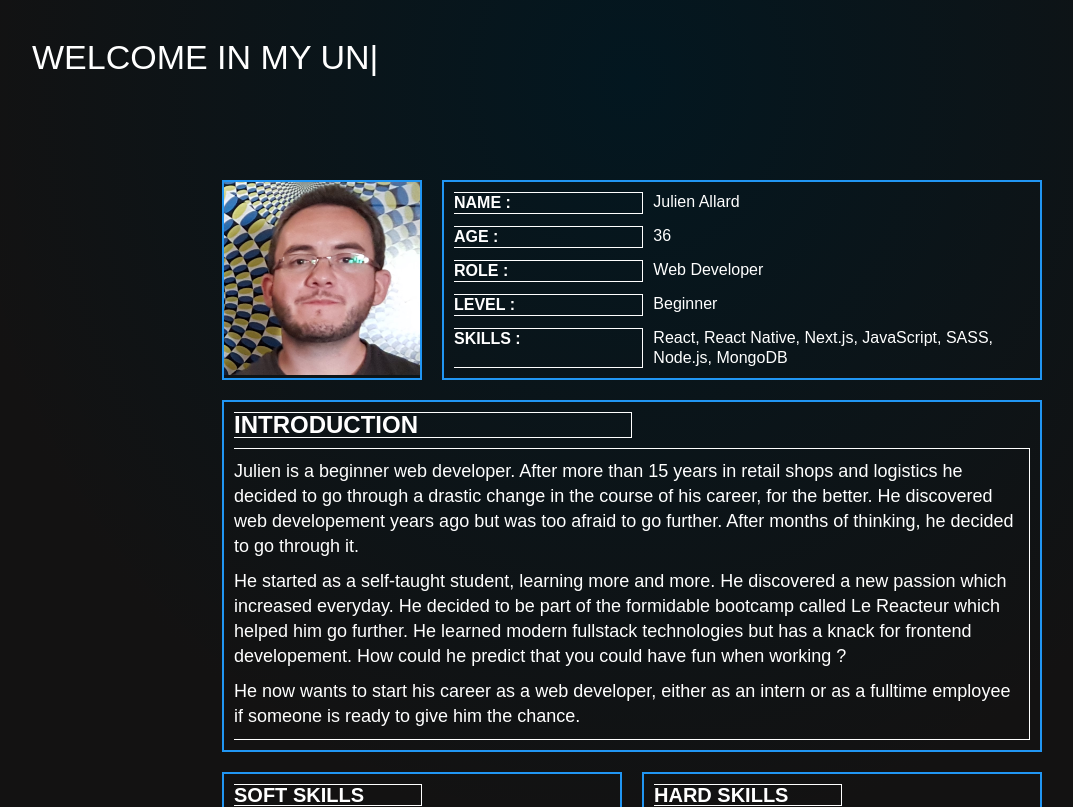
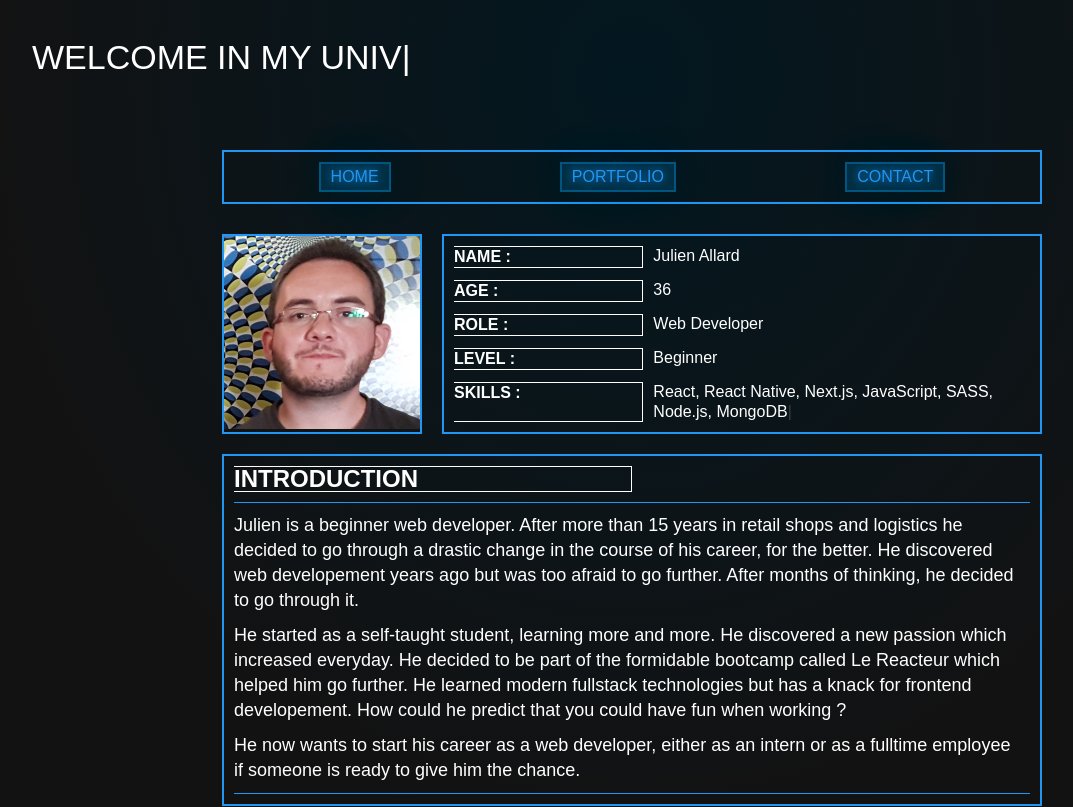
Before and after one commit to Julien-Allard/next-my-portfolio, a Next.js app: page / in a window 1280 px wide. Shown: the top 807 px of the page, without its empty margins (8-1081 px from the left). Built offline with nearby package versions, Linux system fonts and the light colour scheme.

Commit message:
Feat: navbar and animations

```diff
--- a/components/Navbar.js
+++ b/components/Navbar.js
@@ -1,5 +1,21 @@
-import React from "react";
+import Link from "next/link";
+import "./Navbar.module.scss";
+import styles from "./Navbar.module.scss";
 
 export default function Navbar() {
-  return <div>Navbar</div>;
+  return (
+    <div className={styles.container}>
+      <nav>
+        <Link href="/">
+          <a>HOME</a>
+        </Link>
+        <Link href="/portfolio">
+          <a>PORTFOLIO</a>
+        </Link>
+        <Link href="/contact">
+          <a>CONTACT</a>
+        </Link>
+      </nav>
+    </div>
+  );
 }
--- /dev/null
+++ b/components/Navbar.module.scss
@@ -0,0 +1,26 @@
+.container {
+  max-width: 820px;
+  margin: 0 auto;
+  border: 2px solid #2196f3;
+  padding: 10px;
+
+  nav {
+    display: flex;
+    justify-content: space-around;
+
+    a {
+      text-decoration: none;
+      cursor: pointer;
+      border: 2px solid #07547d;
+      background-color: #072d40;
+      color: #2196f3;
+      text-shadow: 0 0 10px #2196f3, 0 0 40px #2196f3, 0 0 80px #2196f3;
+      padding: 5px 10px;
+      transition: 0.5s;
+
+      &:hover {
+        color: #fff;
+      }
+    }
+  }
+}
--- /dev/null
+++ b/pages/contact/index.js
@@ -0,0 +1,3 @@
+export default function Contact() {
+  return <div>Contact</div>;
+}
--- a/pages/index.js
+++ b/pages/index.js
@@ -8,6 +8,7 @@ import Curiosity from "../assets/img/curiosity.png";
 import Group from "../assets/img/group.png";
 import Kindness from "../assets/img/kindness.png";
 import Portrait from "../assets/img/portrait.jpg";
+import Navbar from "../components/Navbar";
 
 export default function Home() {
   const skills = [
@@ -50,7 +51,7 @@ export default function Home() {
           />
         </h1>
       </header>
-
+      <Navbar />
       <main>
         <section className={styles.profile}>
           <div className={styles.portrait}>
--- /dev/null
+++ b/pages/portfolio/index.js
@@ -0,0 +1,3 @@
+export default function Portfolio() {
+  return <div>Portfolio</div>;
+}
--- a/styles/Home.module.scss
+++ b/styles/Home.module.scss
@@ -78,9 +78,8 @@
         display: flex;
         flex-direction: column;
         gap: 10px;
-        border-top: 1px solid #fff;
-        border-right: 1px solid #fff;
-        border-bottom: 1px solid #fff;
+        border-top: 1px solid #2196f3;
+        border-bottom: 1px solid #2196f3;
         padding: 10px 10px 10px 0;
       }
 
@@ -92,11 +91,16 @@
         border-bottom: 1px solid #fff;
         width: 50%;
         min-width: fit-content;
+        transition: 0.5s ease-in;
       }
 
       p {
         line-height: 25px;
         font-size: 18px;
+      }
+
+      &:hover h2 {
+        width: 100%;
       }
     }
 
@@ -123,6 +127,7 @@
           width: 50%;
           font-size: 20px;
           font-weight: 700;
+          transition: 0.5s ease-in;
         }
 
         div {
@@ -167,6 +172,10 @@
           border-top: 1px solid #2196f3;
           margin: 0 0 10px 0;
         }
+
+        &:hover h3 {
+          width: 100%;
+        }
       }
 
       .skillDescription {
```
